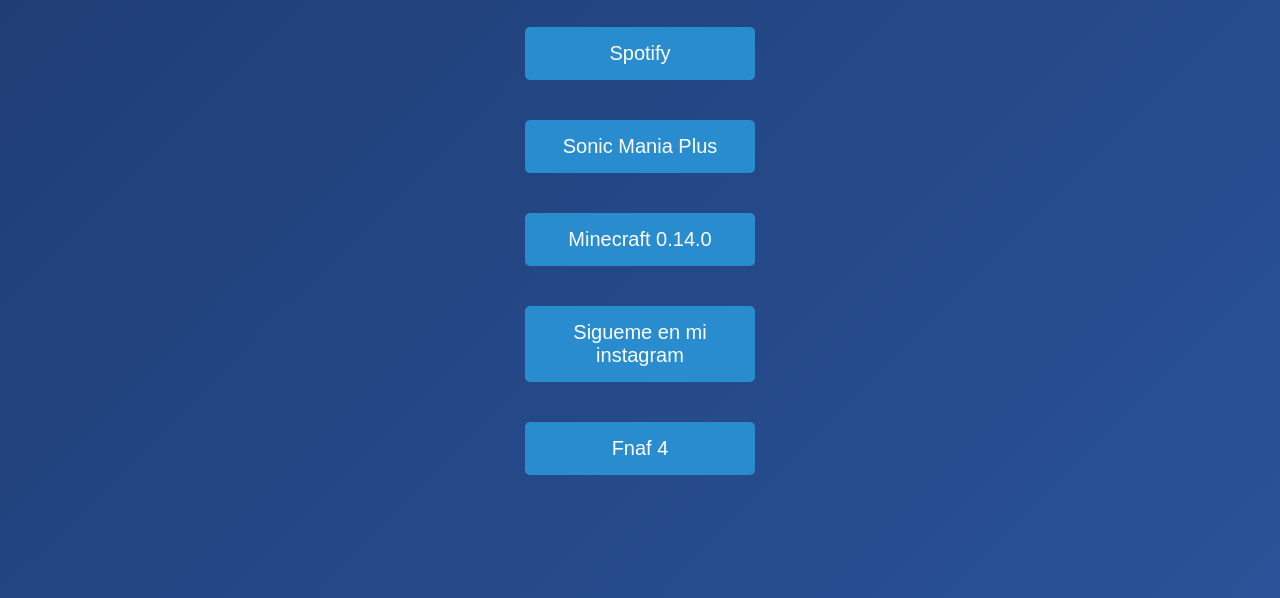
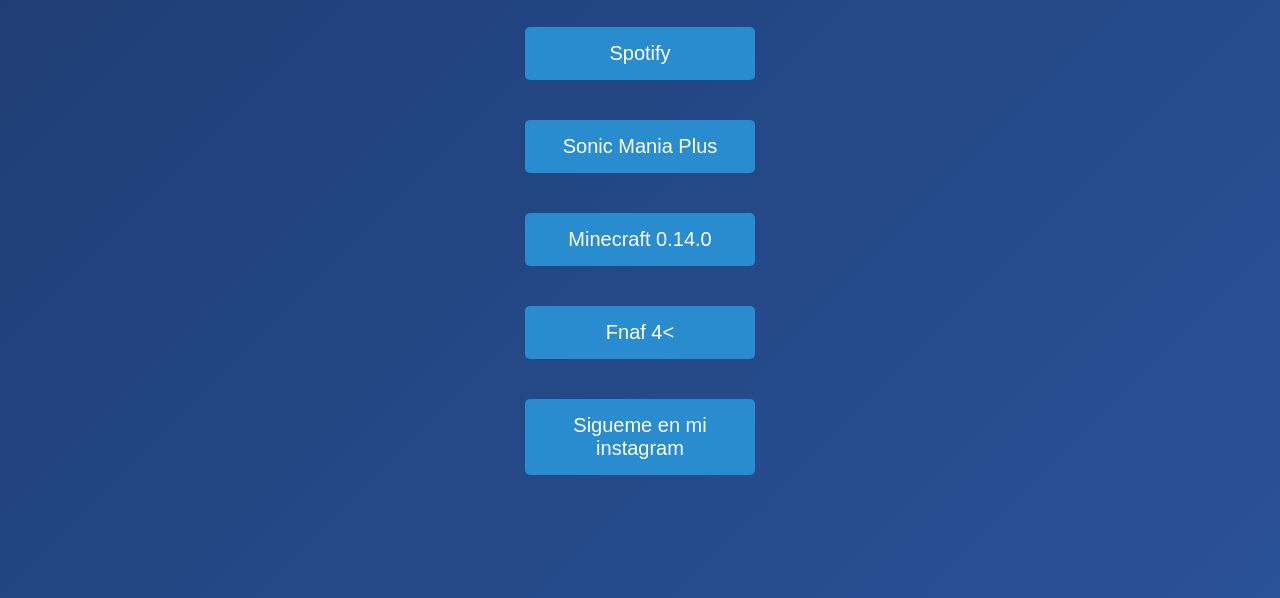
Before and after one commit to MC-jex/JonadeX, a plain HTML site: page index.html in a window 1280 px wide. Shown: the part 202-800 px from the top of the page. Drawn offline with Linux system fonts and the light colour scheme.

Commit message:
Update index.html

```diff
--- a/index.html
+++ b/index.html
@@ -45,9 +45,8 @@
     <a href="https://drive.google.com/file/d/14N_Bm4vHUlzneUt1blm4gGnfryjMADfS/view?usp=drive_link">Spotify</a>
     <a href="https://drive.google.com/file/d/14Fno03beSiUkxJALgitymF9pcDhXxbSC/view?usp=drive_link">Sonic Mania Plus</a>
     <a href="https://drive.google.com/file/d/1SQ99xe4Gxi0JqN8ewHPxeyJNleRvpRSi/view?usp=sharing">Minecraft 0.14.0</a>
+    <a href="https://https://drive.google.com/file/d/1Pb6-RHVaALh155CCSaznCa1x_YsLodxm/view?usp=drivesdk">Fnaf 4<
     <a href="https://www.instagram.com/jjona.idk/">Sigueme en mi instagram</a>
-    <a href="https://https://drive.google.com/file/d/1Pb6-RHVaALh155CCSaznCa1x_YsLodxm/view?usp=drivesdk">Fnaf 4</a>
-
 
 </body>
 </html>
```
